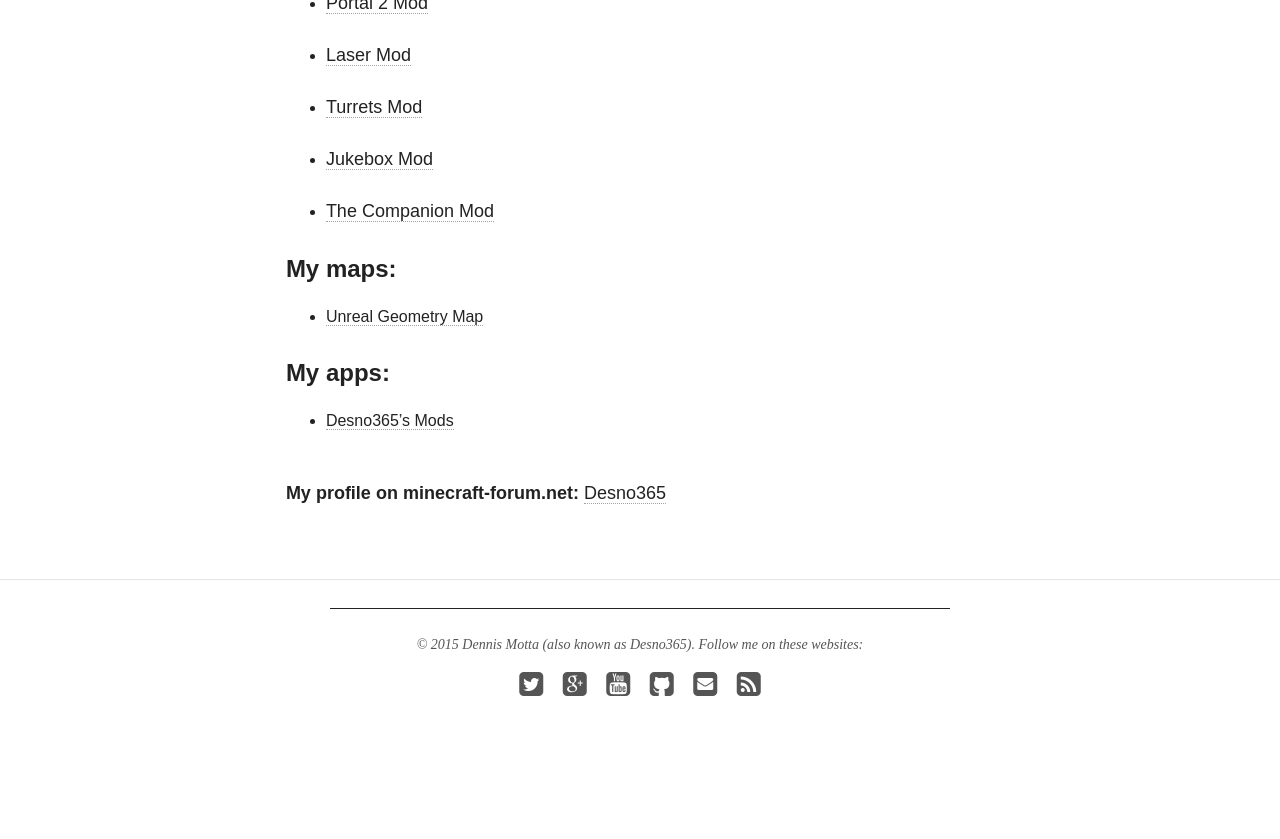
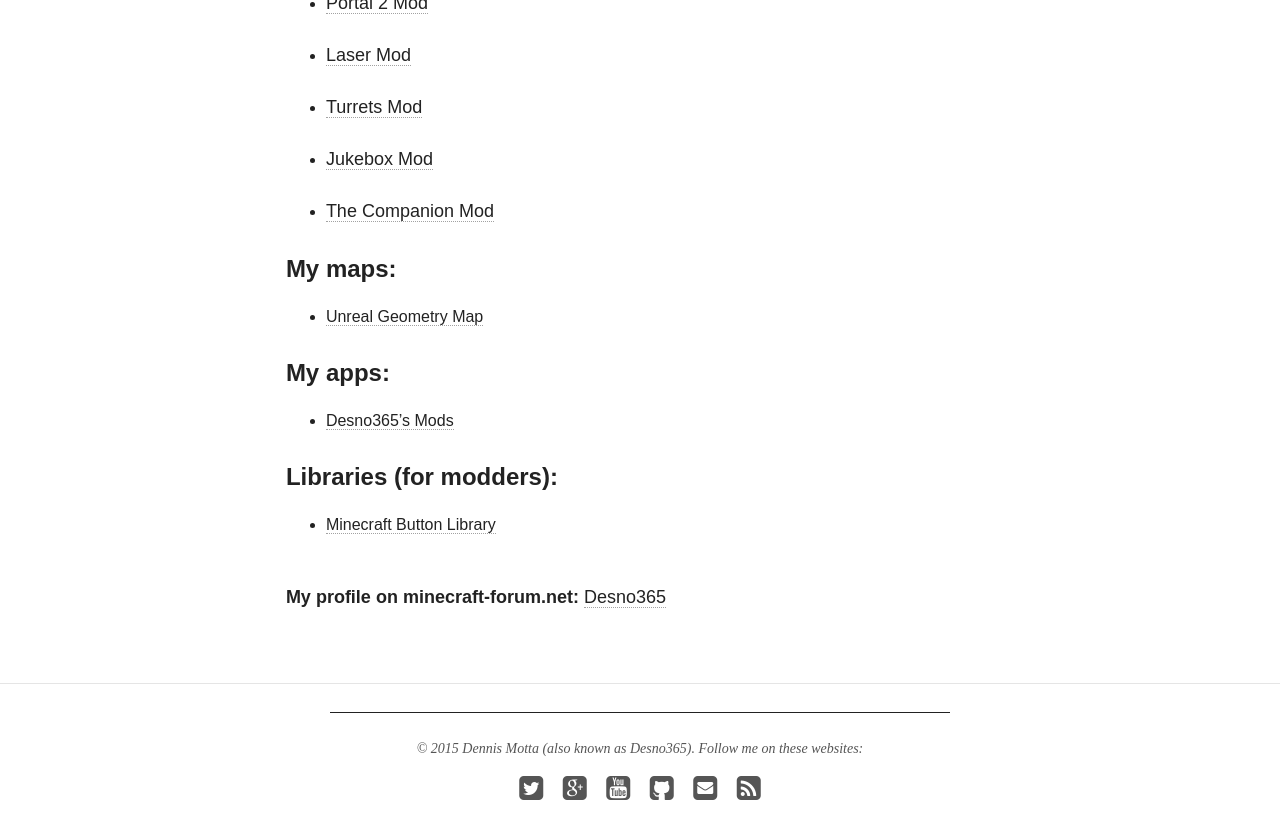
Before and after one commit to Desno365/Desno365.github.io, a Jekyll site: the page built from minecraft/index.md, in a window 1280 px wide and 900 px high, scrolled down 714 px. Shown: the top 839 px of the window. Built offline with Jekyll 4.4.1, drawn with Linux system fonts in a browser that asks for light colours; nearby versions of some CDN libraries; before the commit the page ends 1510 px from its top, so only the background shows below that.

Commit message:
Add Minecraft Button Library link

```diff
--- a/minecraft/index.md
+++ b/minecraft/index.md
@@ -26,5 +26,8 @@
 
 * [Desno365's Mods](https://play.google.com/store/apps/details?id=com.desno365.mods)
 
+#### Libraries (for modders):
+* [Minecraft Button Library](https://github.com/Desno365/Minecraft-Button-Library)
+
 <br>
 **My profile on minecraft-forum.net:** [Desno365](http://www.minecraftforum.net/members/Desno365)
```
